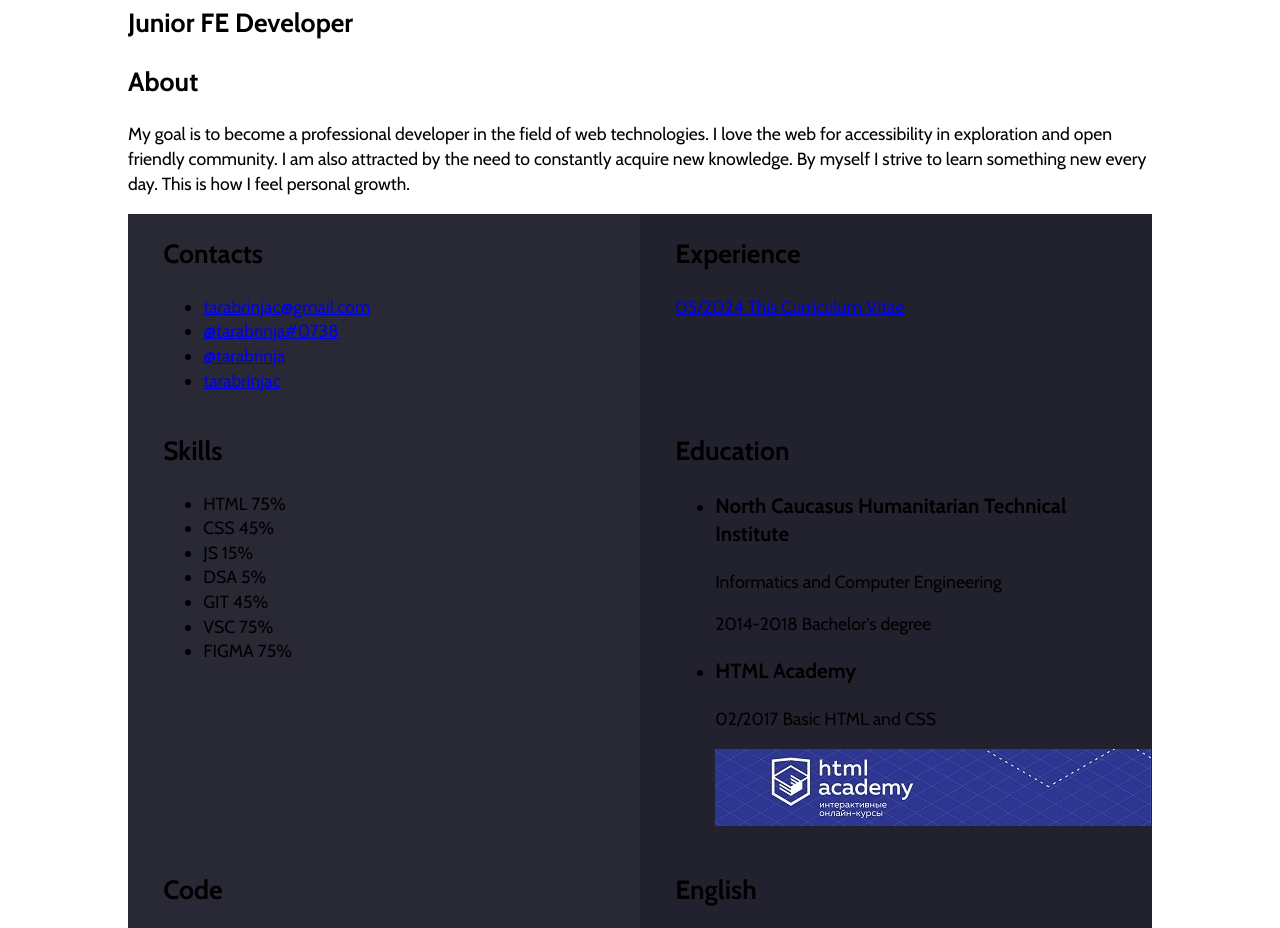
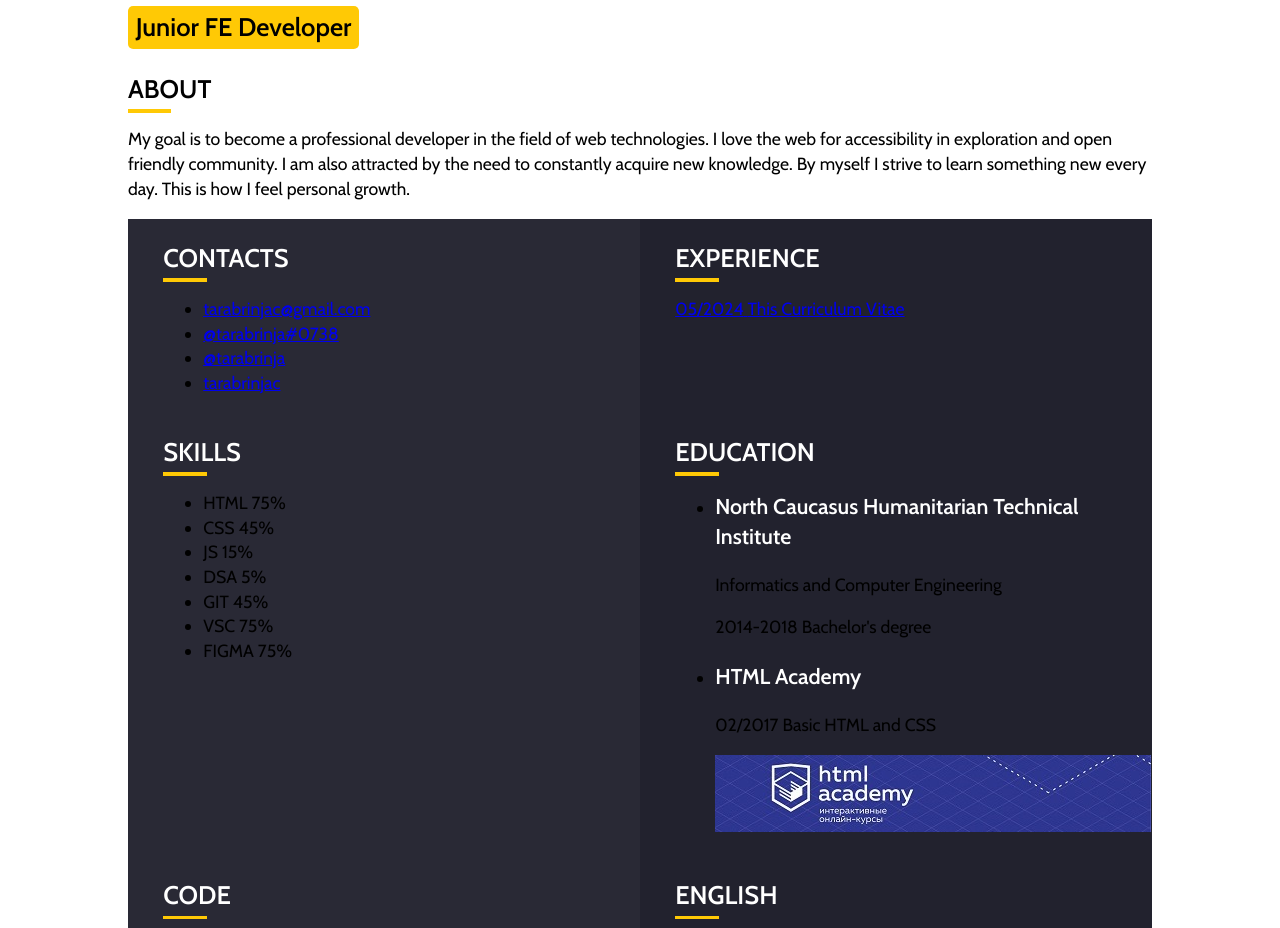
Before and after one commit to tarabrinjac/rsschool-cv, a website: page index.html in a window 1280 px wide. Shown: the part 656-1584 px from the top of the page. Drawn offline with Linux system fonts and the light colour scheme.

Commit message:
feat: add headings stylization in style.css

```diff
--- a/css/style.css
+++ b/css/style.css
@@ -101,3 +101,68 @@
 
   background-color: #22222e;
 }
+
+/** ==========================================================================
+/** Headings
+/** ========================================================================== */
+
+/** Margins and font stylizaion for H1 */
+
+.page-heading {
+  margin: 0.39em 0;
+
+  font-size: 2.55em;
+  font-weight: 500;
+}
+
+/** Font stylization for H2 */
+
+.section-heading {
+  position: relative;
+
+  font-size: 1.45em;
+  font-weight: 500;
+  text-transform: uppercase;
+}
+
+.content-section-heading {
+  color: #ffffff;
+}
+
+/** Underlining by pseudo for H2 */
+
+.section-heading::before {
+  content: "";
+  position: absolute;
+  top: 1.5em;
+  left: 0;
+  width: 1.7em;
+  height: 0.15em;
+
+  background-color: #ffc905;
+}
+
+/** Unique H2: display method, margins, font and stroke */
+
+.special-heading {
+  display: inline-block;
+
+  margin: 0;
+  padding: 0.1em 0.3em 0.2em;
+
+  border-radius: 0.2em;
+
+  font-size: 1.45em;
+  font-weight: 500;
+
+  background-color: #ffc905;
+}
+
+/** Font stylization for H3 */
+
+.subsection-heading {
+  font-size: 1.22em;
+  font-weight: 500;
+
+  color: #ffffff;
+}
```
